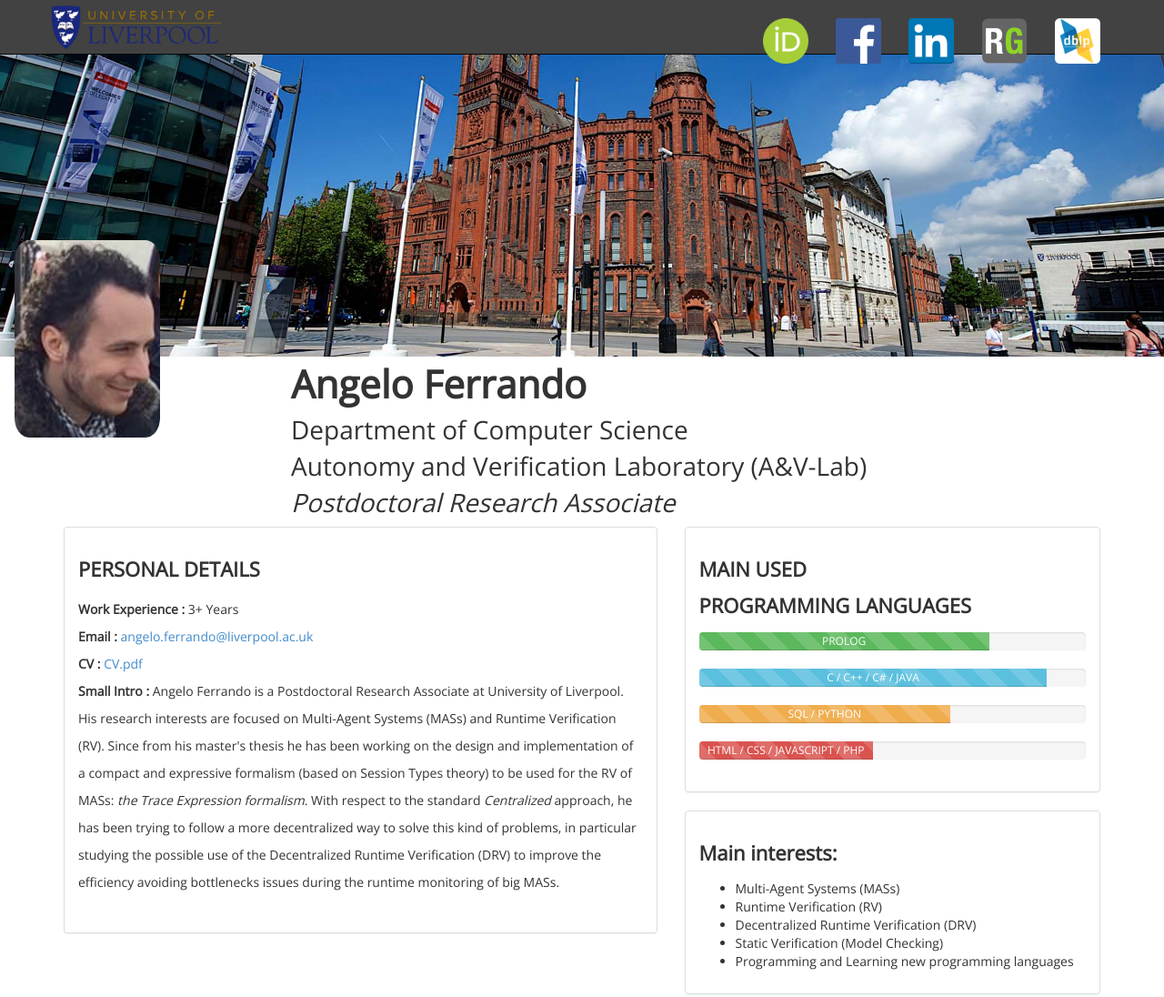
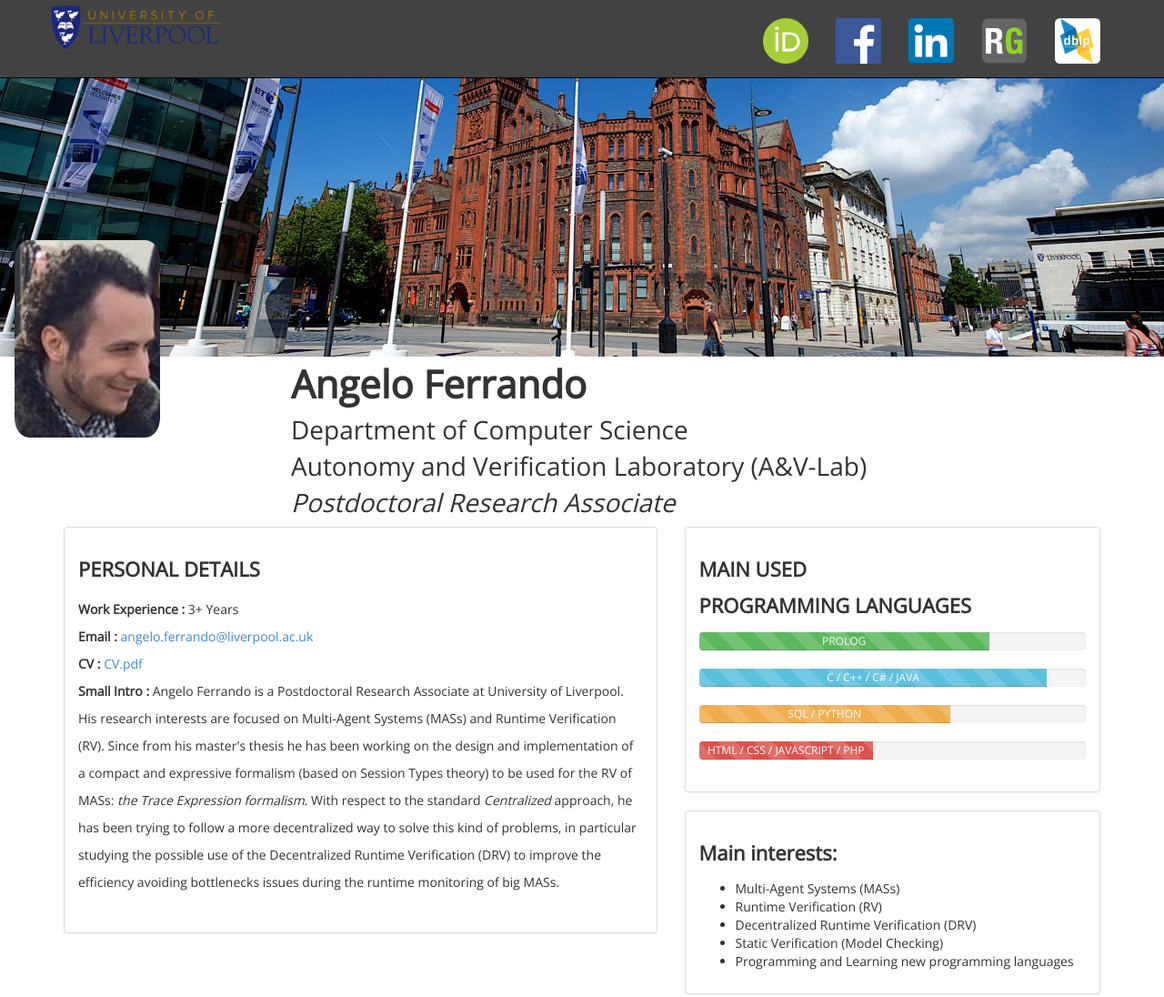
Before and after one commit to AngeloFerrando/website, a plain HTML site: page index.html in a window 1280 px wide. Shown: the top 1096 px of the page at 91% size. Drawn offline with nearby package versions, Linux system fonts and the light colour scheme.

Commit message:
Update index.html

```diff
--- a/index.html
+++ b/index.html
@@ -48,7 +48,7 @@
                   <li><a href="Contact.html">CONTACT</a></li>
                   <li><a href="Contact.html">mail: angelo.ferrando@liverpool.ac.uk</a></li>
               </ul>-->
-              <ul class="nav navbar-nav navbar-right" style="height:50px;">
+              <ul class="nav navbar-nav navbar-right">
                    <li><a href="https://orcid.org/0000-0002-8711-4670"><img height="50px" src="assets/img/ORCID-icon.png"/></a>   </li>
 
                    <li><a href="https://www.facebook.com/angelo.ferrando.5"><img height="50px" src="assets/img/fb_icon_325x325.png"/></a></li>
```
